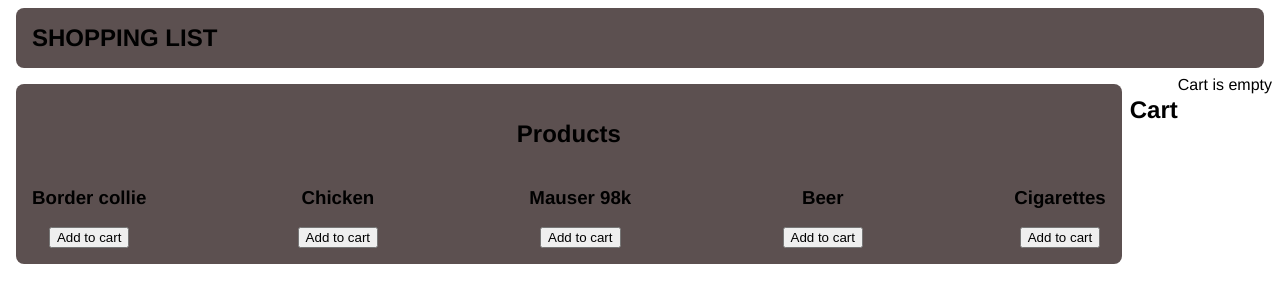
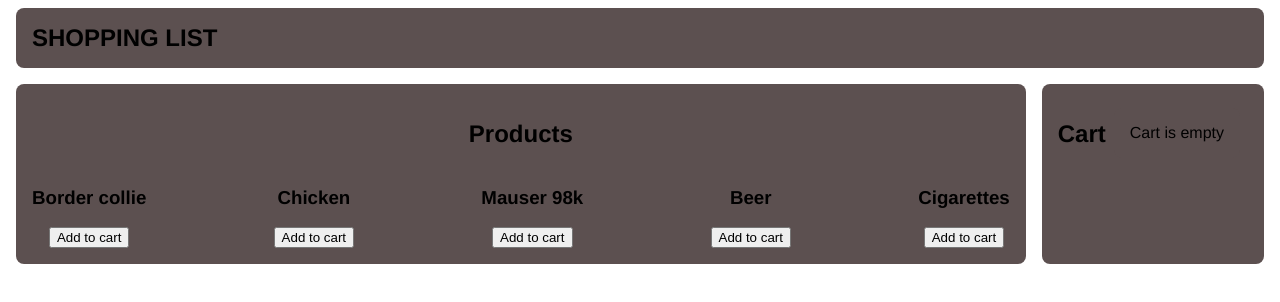
Before and after one commit to Azzirr/Simple-ShoppingCart, a React (Create React App) app in the folder shopping-list/: page / in a window 1280 px wide. Shown: the top 302 px of the page. Built offline with nearby package versions, Linux system fonts and the light colour scheme.

Commit message:
Almost done ex1 (need to add right mouse click event)

```diff
--- a/shopping-list/src/App.js
+++ b/shopping-list/src/App.js
@@ -12,14 +12,28 @@ function App() {
   const onAdd = (product) => {
     const itemExist = cartItems.find((element) => element.id === product.id);
     if(itemExist){
-      setCartItems(cartItems.map((element) =>
-      element.id === product.id ? {...itemExist, quantity: itemExist.quantity + 1 } : element
+      setCartItems(cartItems.map((element) => {
+          return element.id === product.id ? {...itemExist, quantity: itemExist.quantity + 1 } : element
+      }
       )
       );
     } else {
       setCartItems([...cartItems, {...product, quantity: 1}])
     }
   };
+
+  const onOdd = (product) => {
+    const itemExist = cartItems.find((element) => element.id === product.id);
+    if(itemExist.quantity === 1){
+      setCartItems(cartItems.filter((element) => element.id !== product.id))
+    } else {
+      setCartItems(
+        cartItems.map((element) => {
+          return element.id === product.id ? {...itemExist, quantity: itemExist.quantity - 1 } : element
+        })
+      )
+    }
+  }
 
   return (
     <div className="App">
@@ -29,7 +43,7 @@ function App() {
       {/* shopping list and cart */}
       <div className='row'>
         <List onAdd={onAdd} products={products}></List>
-        <Cart onAdd={onAdd} cartItems={cartItems}></Cart>
+        <Cart onAdd={onAdd} onOdd={onOdd} cartItems={cartItems}></Cart>
       </div>
     </div>
   );
--- a/shopping-list/src/components/Cart.js
+++ b/shopping-list/src/components/Cart.js
@@ -3,17 +3,17 @@ import React from 'react';
 export default function Cart(props){
     const {cartItems, onAdd, onOdd} = props;
     return(
-        <div className='row'>
+        <div className='row blockLook'>
             <h2>Cart</h2>
-            <div>{cartItems.length === 0 && <div>Cart is empty</div>}</div>
+            <div>{cartItems.length === 0 && <div className='row blockLook'>Cart is empty</div>}</div>
             {cartItems.map((item) => (
-                <div key={item.id} className="row">
-                    <div>{item.name}</div>
-                    <div>
+                <div key={item.id} className="row blockLook">
+                    <div className='col-2'>{item.name}</div>
+                    <div className='col-2'>
                         <button onClick={() => onAdd(item)} className="add">Add</button>
                         <button onClick={() => onOdd(item)} className="odd">Odd</button>
                     </div>
-                    <div>
+                    <div className='col-2'>
                         {item.quantity}
                     </div>
                 </div>
--- a/shopping-list/src/components/Product.js
+++ b/shopping-list/src/components/Product.js
@@ -1,13 +1,14 @@
 import React from 'react';
 export default function Product(props){
     const {product, onAdd} = props;
+
     return (
     <div>
         <div>
             <h3>{product.name}</h3>
         </div>
         <div>
-            <button onClick={onAdd}>Add to cart</button>
+            <button onClick={() => onAdd(product)} id="ButtonAdd">Add to cart</button>
         </div>
     </div>
     )
--- a/shopping-list/src/index.css
+++ b/shopping-list/src/index.css
@@ -14,6 +14,9 @@ h1, h2{
 .col-1{
   flex: 1;
 }
+.col-2{
+  flex: 2;
+}
 .blockLook{
   background-color: rgb(92, 80, 80);
   padding: 1rem;
```
